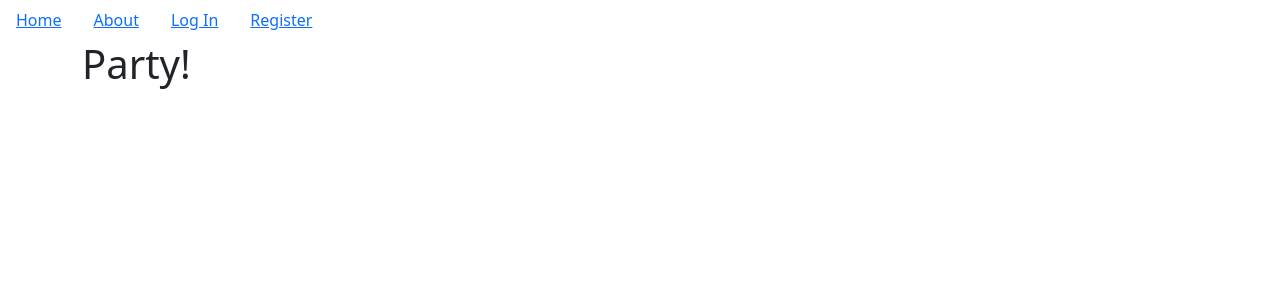
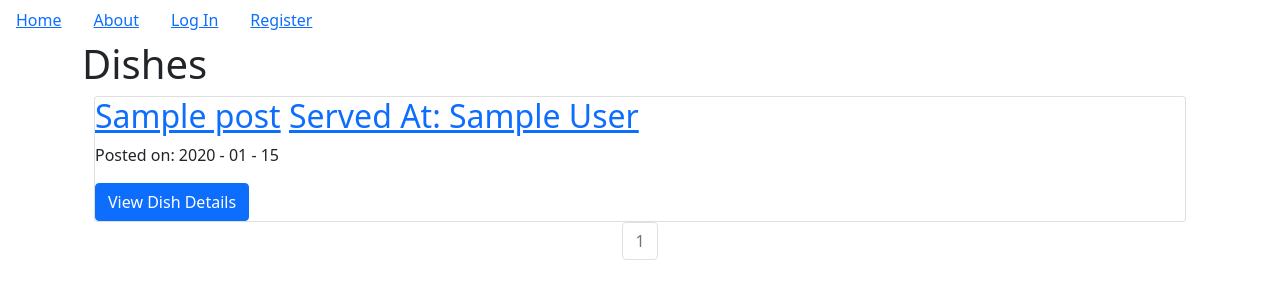
Before and after one commit to darnelldugger/al-la-carte, a Flask app: page / in a window 1280 px wide. Shown: the top 300 px of the page. Run offline with Flask 2, Linux system fonts and the light colour scheme; tables that the repository leaves empty hold one stand-in row (values such as "Sample post").

Commit message:
add index code

```diff
--- a/myapp/templates/index.html
+++ b/myapp/templates/index.html
@@ -1,7 +1,36 @@
 {% extends "base.html" %}
 {% block content %}
     <div class="jumbotron">
-        <h1>Party!</h1>
+        <h1>Dishes</h1>
+    </div>
+    <div class="container">
+        {% for post in dish_posts.items %}
+            <div class="card">
+                <div class="car-boy">
+                    <h2>
+                        <a class="card-title" href="{{url_for('dish_posts.dish_post', dish_post_id=post.id)}}">{{post.title}}</a>
+                        <a href="{{url_for('users.user_posts', restaurantname=post.restaurant.username)}}">Served At: {{post.restaurant.restaurantname}}</a>
+                    </h2>
+                    <p>Posted on: {{post.date.strftime('%Y - %m - %d')}}</p>
+                    <a class="btn btn-primary" href="{{url_for('dish_posts.dish_post', dish_post_id=post.id)}}">View Dish Details</a>
+                </div>
+            </div>
+        {% endfor %}
     </div>
 
+    <nav aria-label="Page Navigation example">
+        <ul class="pagination justify-content-center">
+            {% for page_num in dish_posts.iter_pages(left_edge=1, right_edge=1, left_current=1, right_current=2) %}
+                {% if dish_posts.page == page_num %}
+                <li class="page-item disabled">
+                    <a class="page-link" href="{{url_for('core.index', page=page_num)}}">{{ page_num }}</a>
+                </li>
+                {% else %}
+                <li class="page-item">
+                    <a class="page-link" href="{{url_for('core.index', page=page_num)}}">{{ page_num }}</a>
+                </li>
+                {% endif %}
+            {% endfor %}
+        </ul>
+    </nav>
 {% endblock %}
```
